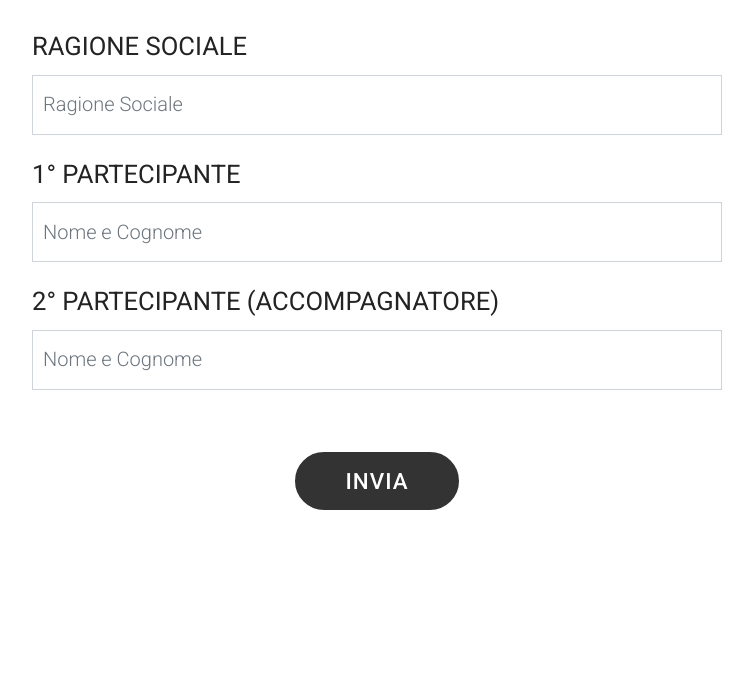
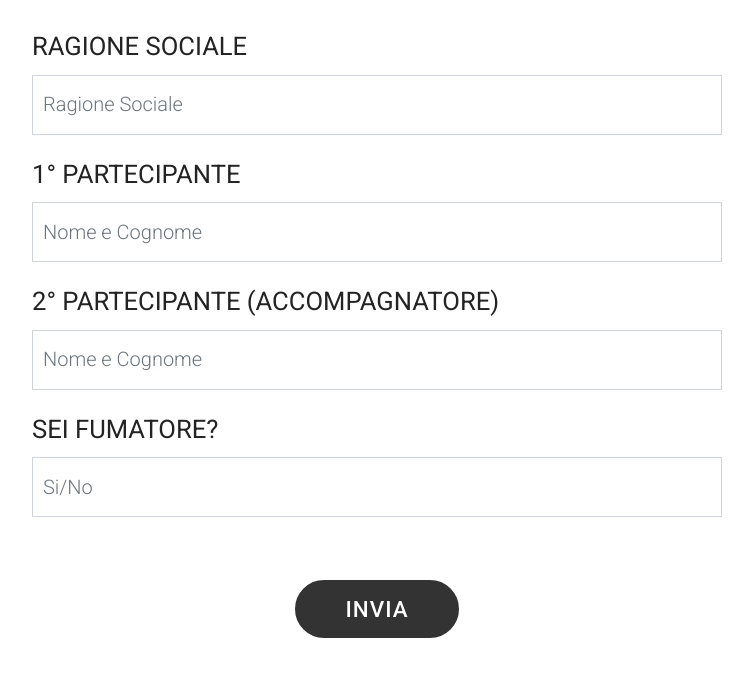
Before and after one commit to submissionform/mestre, a plain HTML site: page index.html in a window 1280 px wide. Shown: the part 249-926 px from the top of the page, without its empty margins (263-1016 px from the left). Drawn offline with Linux system fonts and the light colour scheme.

```diff
--- a/index.html
+++ b/index.html
@@ -39,7 +39,7 @@
         <div class="row justify-content-center">
             <div class="media-container-column col-lg-8" data-form-type="formoid">
 
-                    <form class="mbr-form" action="https://mobirise.com/" method="post" data-form-title="Mobirise Form JUUL Mestre"><input type="hidden" name="email" data-form-email="true" value="n+e+qWdawRzN4hwjGnFIahY7sjZpvohpPpR30lDQcdrwC8r6hEpmFxPU8j/fPQN1soW21Oq0GB5zvhH9xOB9HkR3JdI+x9gJxpzYAeAHqlrnZFSO0C4Ykutm48W8Q9wq">
+                    <form class="mbr-form" action="https://mobirise.com/" method="post" data-form-title="Mobirise Form JUUL Mestre"><input type="hidden" name="email" data-form-email="true" value="sgZ9nKETrFv/cLTj7ebp88T4ZWMBogEIFX+pPFd/dyvsvQrwNZe87QXuXAQuZ+8j0ZuALBmBRD6khB4NF0LlBRmVVSN2QUHe84J0V862LgGHE2kg2XE0tC07msgCA64V">
                         <div class="row row-sm-offset">
                             <div class="col-md-12 multi-horizontal" data-for="name">
                                 <div class="form-group">
@@ -52,6 +52,8 @@
                                      <label class="form-control-label mbr-fonts-style display-5" for="name-form1-1a">2° PARTECIPANTE (ACCOMPAGNATORE)</label>
                                     <input type="text" class="form-control" name="name" data-form-field="Name" placeholder="Nome e Cognome" id="name-form1-1a">
 
+                                    <label class="form-control-label mbr-fonts-style display-5" for="name-form1-1a">SEI FUMATORE?</label>
+                                      <input type="text" class="form-control" data-form-field="Si / No" required="" placeholder="Si/No">
 
                                 </div>
                             </div>
@@ -74,7 +76,7 @@
     </div>
 </section>
 
-<section class="engine"><a href="https://mobirise.info/k">develop free website</a></section><section class="cid-rpYEIuJPCK" id="social-buttons1-1p">
+<section class="engine"><a href="https://mobirise.info/f">simple site creator</a></section><section class="cid-rpYEIuJPCK" id="social-buttons1-1p">
 
 
 
```
Also changed, not shown: 1 other file.
